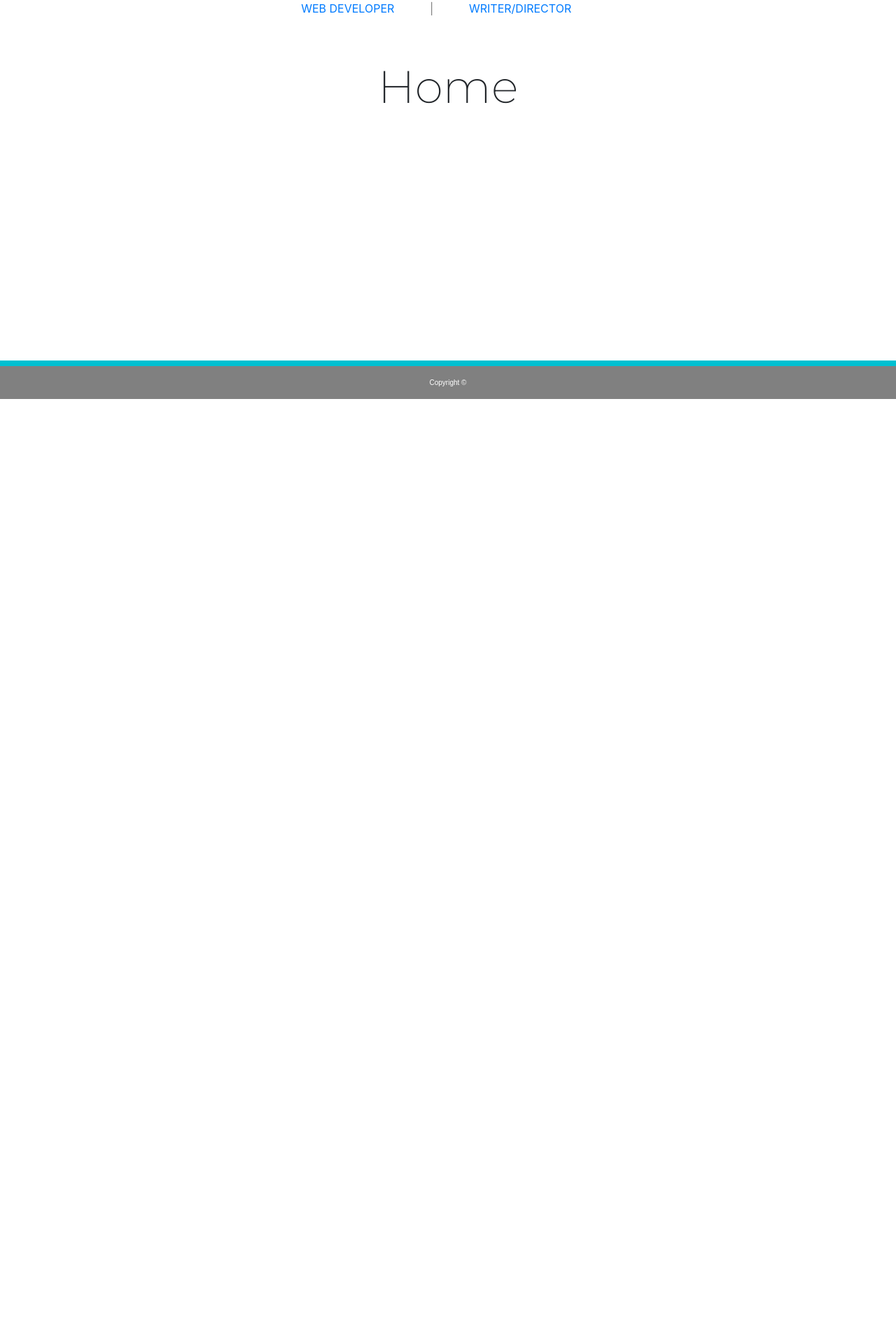
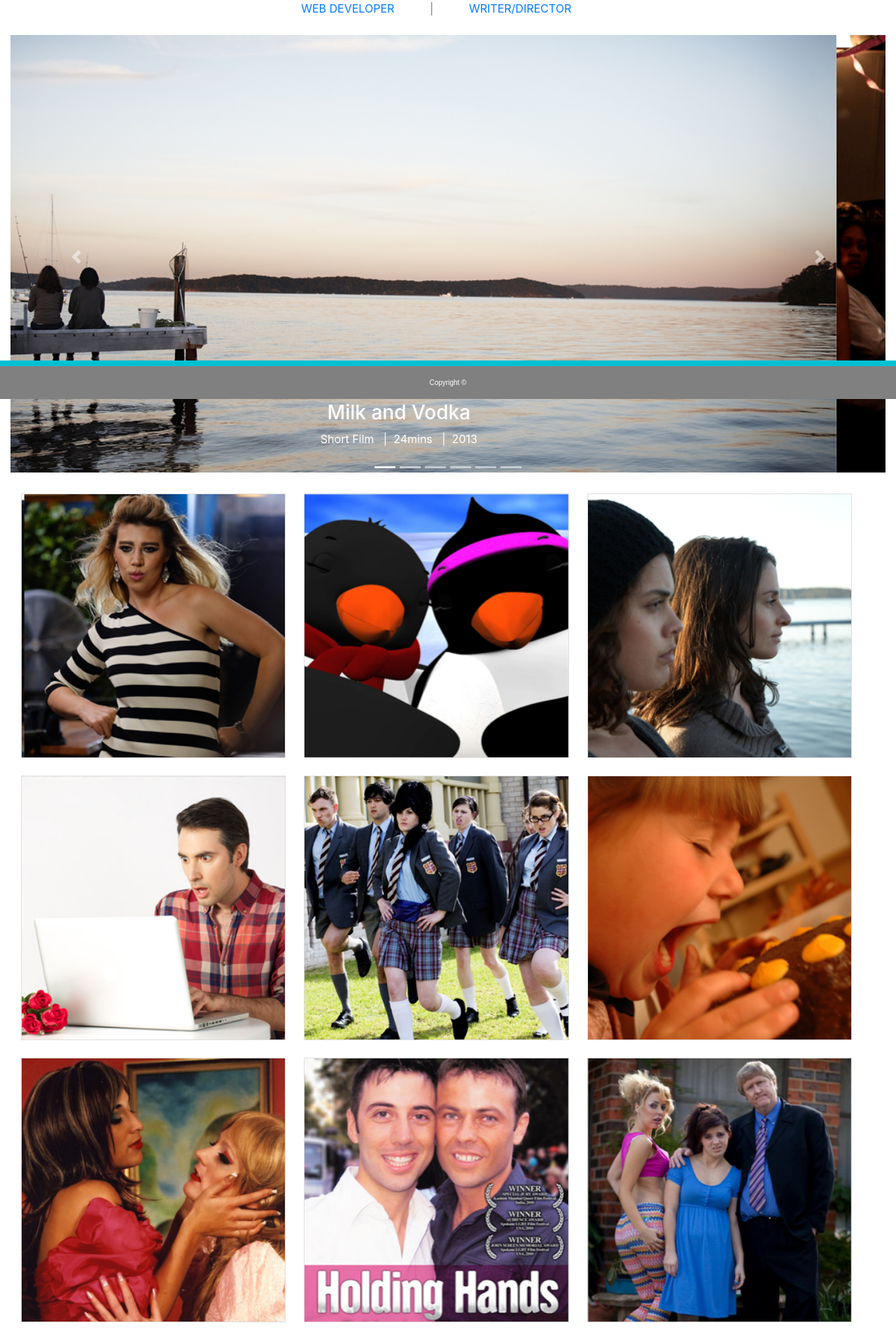
Before and after one commit to Tonnette/React-Portfolio, a React (Create React App) app in the folder react-portfolio/: page /home in a window 1280 px wide. Shown: the part 230-2150 px from the top of the page at 70% size. Before the commit the page ends 800 px from the top, so only its background shows below. Built offline with nearby package versions, Linux system fonts and the light colour scheme.

Commit message:
added home page

```diff
--- a/react-portfolio/src/components/Navbar/style.css
+++ b/react-portfolio/src/components/Navbar/style.css
@@ -7,7 +7,7 @@ nav.navbar.navbar-default {
     margin-left: 35%;
 }
 
-@media (min-width: 1000px) {
+@media (min-width: 995px) {
     .centredNav {
         margin: 0 auto;
         width: 320px;
--- a/react-portfolio/src/components/pages/Home.js
+++ b/react-portfolio/src/components/pages/Home.js
@@ -1,17 +1,211 @@
 import React from "react";
 import "../assets/css/style.css"
+import Carousel from 'react-bootstrap/Carousel';
 
-function Web() {
+function Home() {
   return (
-   <div className="container">
-        <div className="row">
-            <div className="col-lg-12 col-md-12 col-sm-12">
-                <p className="myName">Home</p>
+
+<div className="container">
+<Carousel>
+  <Carousel.Item>
+    <img
+      className="d-block w-100"
+     src={require("../assets/images/milk.jpg")} className="d-block w-100"
+     alt="girls sitting on jetty" />
+
+    <Carousel.Caption>
+      <h3>Milk and Vodka</h3>
+      <p>Short Film &nbsp; | &nbsp;24mins &nbsp; | &nbsp;2013</p>
+    </Carousel.Caption>
+  </Carousel.Item>
+
+    <Carousel.Item>
+    <img
+      className="d-block w-100"
+     src={require("../assets/images/cape.jpg")} className="d-block w-100"
+     alt="man in a cape" />
+
+    <Carousel.Caption>
+      <h3>Slut - the Musical</h3>
+      <p>Short Musical &nbsp; | &nbsp;16mins &nbsp; | &nbsp;2010</p>
+    </Carousel.Caption>
+  </Carousel.Item>
+
+    <Carousel.Item>
+    <img
+      className="d-block w-100"
+     src={require("../assets/images/egg-night.jpg")} className="d-block w-100"
+     alt="animated penguin in snow" />
+
+    <Carousel.Caption>
+      <h3 >The Egg</h3>
+      <p>Short | &nbsp;10mins &nbsp; | &nbsp;2013</p>
+    </Carousel.Caption>
+  </Carousel.Item>
+
+
+
+    <Carousel.Item>
+    <img
+      className="d-block w-100"
+     src={require("../assets/images/mayo.jpg")} className="d-block w-100"
+     alt="man in bed with mayo on his face" />
+
+    <Carousel.Caption>
+      <h3>Romp</h3>
+      <p>Web Series &nbsp; | &nbsp;6 x 12min eps &nbsp; | &nbsp;Coming Soon!</p>
+    </Carousel.Caption>
+  </Carousel.Item>
+
+   <Carousel.Item>
+    <img
+      className="d-block w-100"
+     src={require("../assets/images/vicious.jpg")} className="d-block w-100"
+     alt="Nurses" />
+
+    <Carousel.Caption>
+      <h3>The Vicious and the Delicious</h3>
+      <p>Short Film &nbsp; | &nbsp;12mins &nbsp; | &nbsp;2013</p>
+    </Carousel.Caption>
+  </Carousel.Item>
+
+   <Carousel.Item>
+    <img
+      className="d-block w-100"
+     src={require("../assets/images/whyme.jpg")} className="d-block w-100"
+     alt="family sing on stage" />
+
+    <Carousel.Caption>
+      <h3>Why Me?</h3>
+      <p>Short Film &nbsp; | &nbsp;22mins &nbsp; | &nbsp;2010</p>
+    </Carousel.Caption>
+  </Carousel.Item>
+
+
+
+
+
+
+
+
+
+
+
+
+</Carousel>
+
+
+
+
+
+
+
+    <div className="container-fluid myContainer ">
+        <div className="row firstRow row-centered">
+            <div className="col-sm-12 col-md-6 col-lg-4 col-xl-4 col-centered">
+                <div className="card rompCard">
+                    <a href="romp.html">
+                        <img src={require("../assets/images/thumbnails/romp-thumb.jpg")} className="card-img-top thumbnail romp" alt="catwallk pose" />
+                        <div className="middle1">
+                            <div className="text1">Romp | Web Series</div>
+                        </div>
+                    </a>
+                </div>
             </div>
+            <div className="col-sm-12 col-md-6 col-centered col-lg-4 col-xl-4 col-centered">
+                <div className="card eggCard">
+                    <a href="egg.html">
+                        <img src={require("../assets/images/thumbnails/egg-thumb.jpg")} className="card-img-top thumbnail theEgg" alt="animated penguins" />
+                        <div className="middle2">
+                            <div className="text2">The Egg <br /> Short Animation</div>
+                        </div>
+                    </a>
+                </div>
+            </div>
+            <div className="col-sm-12 col-md-6 col-centered col-lg-4 col-xl-4 col-centered">
+                <div className="card milkCard">
+                    <a href="milk.html">
+                        <img src={require("../assets/images/thumbnails/milk-thumb.jpg")} className="card-img-top thumbnail milk" alt="girls looking out to sea" />
+                        <div className="middle3">
+                            <div className="text3">Milk & Vodka <br /> Short Drama</div>
+                        </div>
+                    </a>
+                </div>
+
+            </div>
+            <div className="col-sm-12 col-md-6 col-lg-4 col-xl-4 col-centered">
+                <div className="card loveCard">
+                    <a href="lovebytes.html">
+                        <img src={require("../assets/images/thumbnails/lovebytes-thumb.jpg")} className="card-img-top thumbnail loveBytes" alt="michael on computer" />
+                        <div className="middle4">
+                            <div className="text4">Love Bytes <br /> Web Series</div>
+                        </div>
+                    </a>
+                </div>
+
+            </div>
+            <div className="col-sm-12 col-md-6 col-centered col-lg-4 col-xl-4 col-centered">
+                <div className="card slutCard">
+                    <a href="slu.html">
+                        <img src={require("../assets/images/thumbnails/slut-thumb.jpg")} className="card-img-top thumbnail slut" alt="posing with cape" />
+                        <div className="middle5">
+                            <div className="text5">Slut the Musical <br />Comedy</div>
+                        </div>
+                    </a>
+                </div>
+
+            </div>
+            <div className="col-sm-12 col-md-6 col-centered col-lg-4 col-xl-4 col-centered">
+                <div className="card wallyCard">
+                    <a href="wally.html">
+                        <img src={require("../assets/images/thumbnails/wally-thumb.jpg")} className="card-img-top thumbnail wally" alt="girl eats cake" />
+                        <div className="middle6">
+                            <div className="text6">Wally <br />Short Comedy</div>
+                        </div>
+                    </a>
+                </div>
+
+            </div>
+            <div className="col-sm-12 col-md-6 col-centered col-lg-4 col-xl-4 col-centered">
+                <div className="card viciousCard">
+                    <a href="vicious.html">
+                        <img src={require("../assets/images/thumbnails/vicious.jpg")} className="card-img-top thumbnail vicious" alt="nurses posing" />
+                        <div className="middle7">
+                            <div className="text7">The Vicious & the Delicious <br /> Short Comedy</div>
+                        </div>
+                    </a>
+                </div>
+
+            </div>
+            <div className="col-sm-12 col-md-6 col-centered col-lg-4 col-xl-4 col-centered">
+                <div className="card holdingCard">
+                    <a href="holding.html">
+                        <img src={require("../assets/images/thumbnails/holding-thumb.jpg")} className="card-img-top thumbnail holding" alt="Holding Hands poster" />
+                        <div className="middle8">
+                            <div className="text8">Holding Hands <br /> Feature Doco</div>
+                        </div>
+                    </a>
+                </div>
+
+            </div>
+            <div className="col-sm-12 col-md-6 col-centered col-lg-4 col-xl-4 col-centered">
+                <div className="card whyCard">
+                    <a href="why.html">
+                        <img src={require("../assets/images/thumbnails/Whyme-thumb.jpg")} className="card-img-top thumbnail why" alt="awkward family pose" />
+                        <div className="middle9">
+                            <div className="text9">Why Me? <br /> Short Comedy</div>
+                        </div>
+                    </a>
+                </div>
+
+            </div>
+
         </div>
+    </div>
         </div>
+
 
   );
 }
 
-export default Web;
+export default Home;
```
